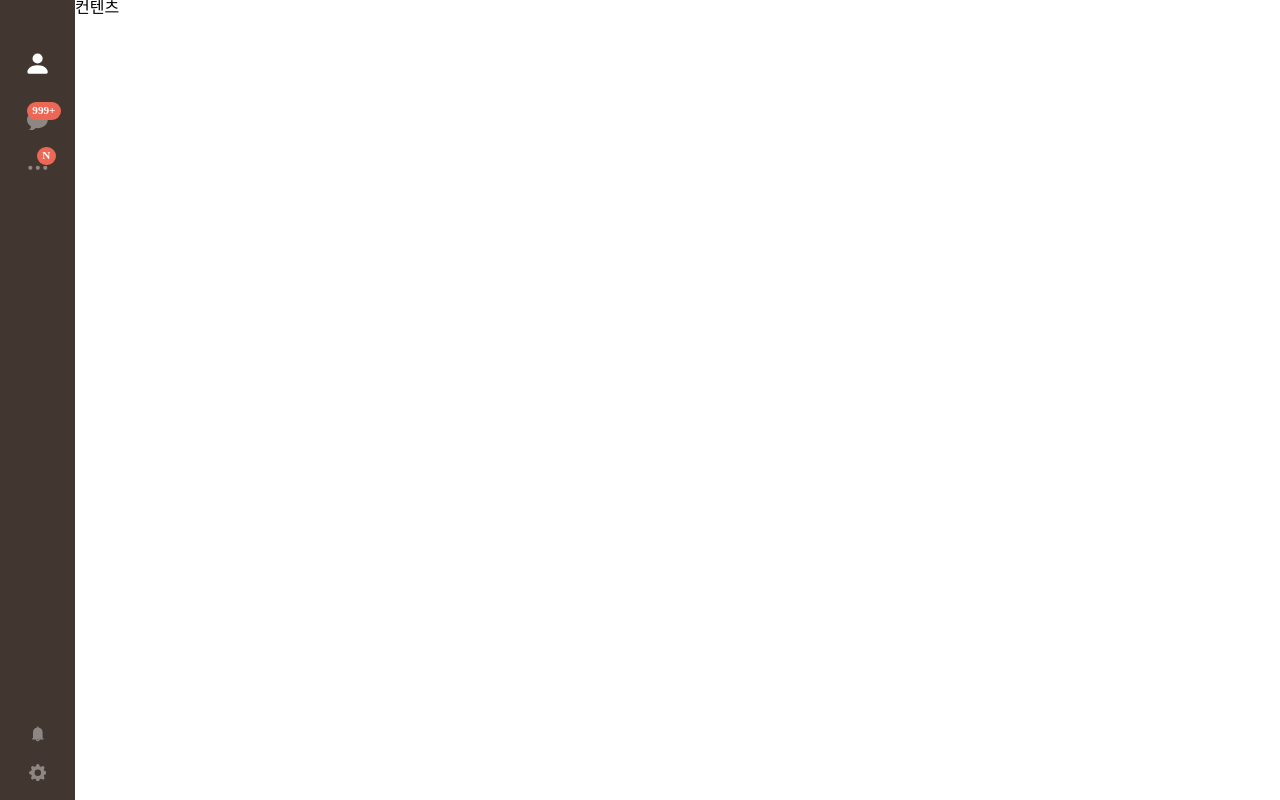
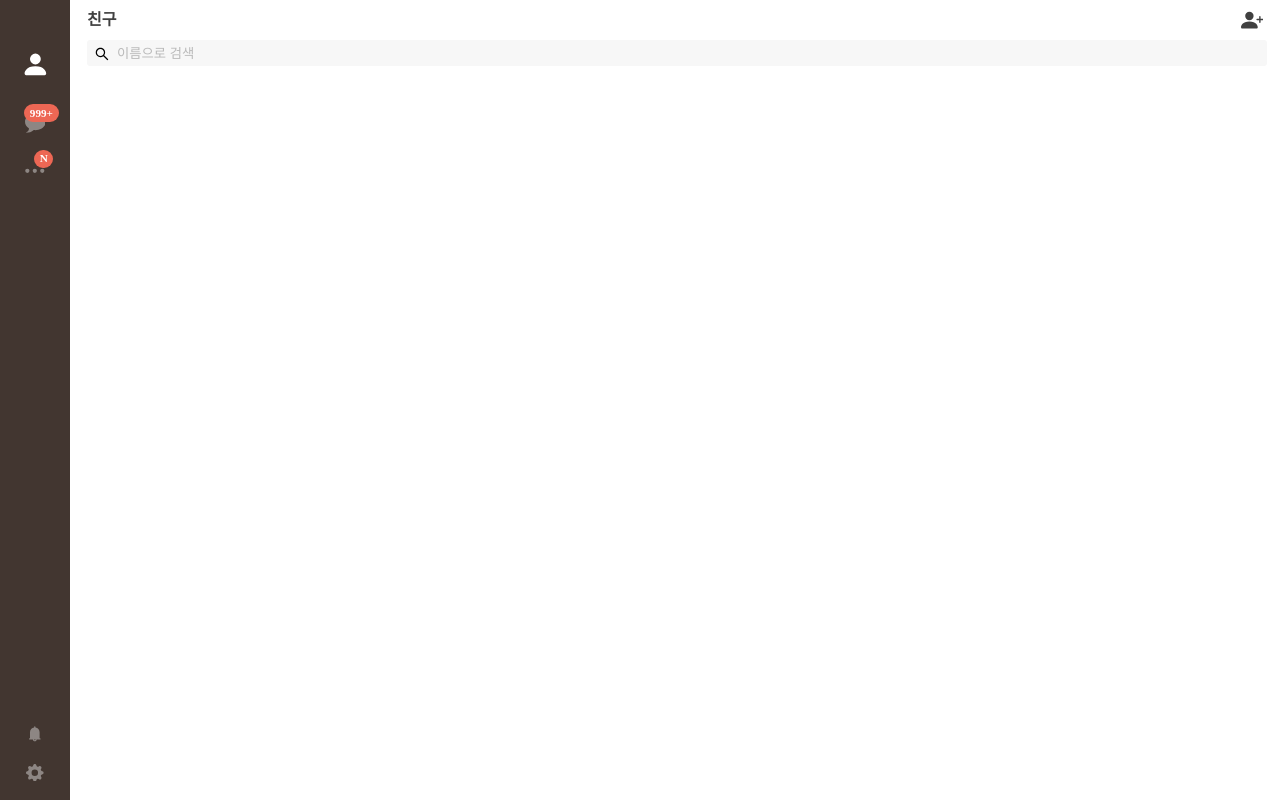
Before and after one commit to jaryapp/KakaoTalk-clone, a React (Create React App) app in the folder front/: page / in a window 1280 px wide. Built offline with nearby package versions, Linux system fonts and the light colour scheme.

Commit message:
feat: mark-up friend, search component

```diff
--- /dev/null
+++ b/front/src/components/Friend/Friend.tsx
@@ -0,0 +1,38 @@
+/* External dependencies */
+import React from 'react';
+import styled from 'styled-components';
+import { BsPersonPlusFill } from 'react-icons/bs';
+
+/* Internal dependencies */
+import Search from '@components/Search';
+
+const StyledFriend = styled.div`
+  width: 100%;
+  height: 100%;
+  padding: 0px 17px;
+  header {
+    color: #404040;
+    height: 40px;
+    display: flex;
+    font-weight: bold;
+    justify-content: space-between;
+    align-items: center;
+    .icon {
+      font-size: 1.4rem;
+    }
+  }
+`;
+
+const Friend: React.FC = () => {
+  return (
+    <StyledFriend>
+      <header>
+        <span>친구</span>
+        <BsPersonPlusFill className="icon" />
+      </header>
+      <Search />
+    </StyledFriend>
+  );
+};
+
+export default Friend;
--- /dev/null
+++ b/front/src/components/Friend/index.ts
@@ -0,0 +1 @@
+export { default } from './Friend';
--- /dev/null
+++ b/front/src/components/Init/index.ts
@@ -0,0 +1 @@
+export { default } from './Name';
--- a/front/src/components/Navigation/Naviagtion.tsx
+++ b/front/src/components/Navigation/Naviagtion.tsx
@@ -27,7 +27,7 @@ const StyledNavigation = styled.nav`
         color: #bdb4af;
       }
       &.person {
-        font-size: 1.7rem;
+        font-size: 1.8rem;
       }
       &.bubble {
         font-size: 1.3rem;
--- /dev/null
+++ b/front/src/components/Search/Search.tsx
@@ -0,0 +1,62 @@
+/* External dependencies */
+import React, { useState } from 'react';
+import styled from 'styled-components';
+import classNames from 'classnames';
+import { AiOutlineSearch } from 'react-icons/ai';
+
+/* Internal dependencies */
+
+const StyledSearch = styled.div`
+  background: #f7f7f7;
+  width: 100%;
+  display: flex;
+  align-items: center;
+  height: 22px;
+  box-sizing: content-box;
+  border: solid 2px transparent;
+  border-radius: 3px;
+  &.focus {
+    border: solid 2px #8ab4fa;
+  }
+  input {
+    flex-grow: 1;
+    background: transparent;
+    border: none;
+    outline: none;
+  }
+  input::placeholder {
+    color: #b9b9b9;
+  }
+  .icon {
+    margin: 0px 5px;
+    margin-bottom: -5px;
+  }
+`;
+
+const Search: React.FC = () => {
+  const [isFocus, setIsFocus] = useState<boolean>(false);
+
+  const onFocusInput = () => {
+    setIsFocus(true);
+  };
+
+  const onBlur = () => {
+    setIsFocus(false);
+  };
+
+  return (
+    <StyledSearch className={classNames(isFocus && 'focus')}>
+      <figure className="icon">
+        <AiOutlineSearch />
+      </figure>
+      <input
+        type="search"
+        placeholder="이름으로 검색"
+        onFocus={onFocusInput}
+        onBlur={onBlur}
+      />
+    </StyledSearch>
+  );
+};
+
+export default Search;
--- /dev/null
+++ b/front/src/components/Search/index.ts
@@ -0,0 +1 @@
+export { default } from './Search';
--- a/front/src/pages/MainPage.tsx
+++ b/front/src/pages/MainPage.tsx
@@ -1,15 +1,17 @@
 /* External dependencies */
 import React from 'react';
 import styled from 'styled-components';
+import { BrowserRouter as Router, Route } from 'react-router-dom';
 
 /* Internal dependencies */
 import Navigation from '@components/Navigation';
+import Friend from '@components/Friend';
 
 const Container = styled.section`
   display: flex;
   height: 100vh;
   & > aside {
-    width: 75px;
+    width: 70px;
   }
   & > main {
     flex-grow: 1;
@@ -22,7 +24,11 @@ const MainPage: React.FC = () => {
       <aside>
         <Navigation />
       </aside>
-      <main>컨텐츠</main>
+      <main>
+        <Router>
+          <Route exact path="/" component={Friend} />
+        </Router>
+      </main>
     </Container>
   );
 };
```
Also changed, not shown: front/src/components/Init/Name.tsx (added, +13 -0 lines).
